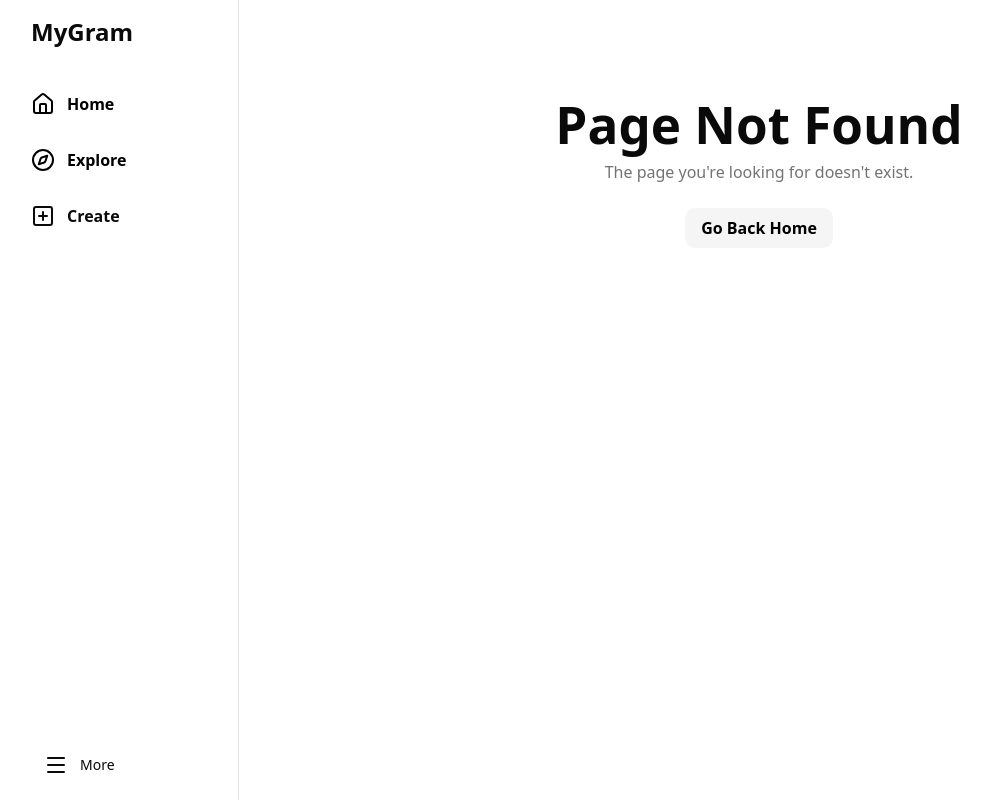
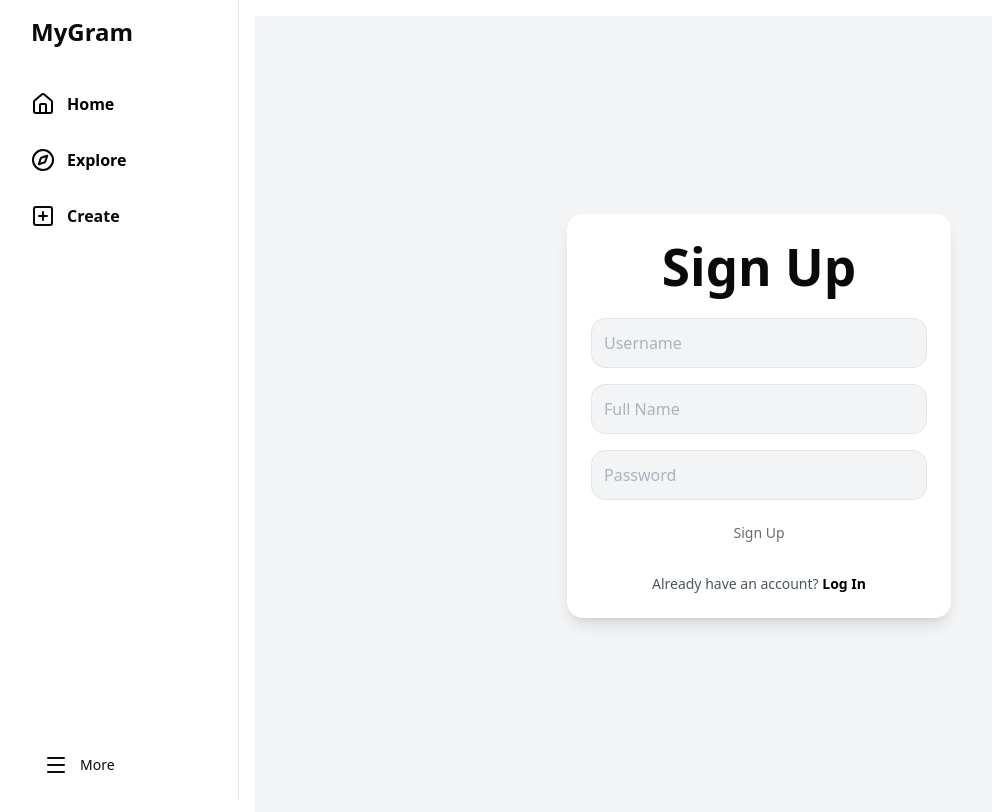
Before and after one commit to JuanAlvin03/instagram-clone, a React app in the folder frontend/: page /register in a window 1280 px wide. Before the commit this address had no page. Shown: the top 812 px of the page, without its empty margins (1-993 px from the left). Built offline with nearby package versions, Linux system fonts and the light colour scheme; the HTML template or start-up script is replaced by a standard one.

Commit message:
created register page

```diff
--- a/frontend/src/app/Router.tsx
+++ b/frontend/src/app/Router.tsx
@@ -6,6 +6,7 @@ import Explore from "../pages/Explore"
 import UserProfilePage from "../pages/UserProfilePage"
 import PostPage from "../pages/PostPage"
 import LoginPage from "../pages/Login"
+import RegisterPage from "@/pages/Register"
 import FollowPage from "../pages/FollowPage"
 
 import SidebarNav from "../components/nav/SidebarNav"
@@ -29,6 +30,7 @@ const Router: React.FC = () => {
           <Routes>
             {/* Public route */}
             <Route path="/login" element={<LoginPage />} />
+            <Route path="/register" element={<RegisterPage />} />
 
             {/* Protected routes */}
             <Route element={<RequireAuth />}>
--- a/frontend/src/pages/Login.tsx
+++ b/frontend/src/pages/Login.tsx
@@ -72,9 +72,9 @@ export default function LoginPage() {
           {/* SIGN UP LINK (dummy for now) */}
           <p className="text-center text-sm text-muted-foreground">
             Don’t have an account?{" "}
-            <span className="text-primary cursor-pointer">
-              Sign Up
-            </span>
+            <Link to="/register" className="text-primary cursor-pointer">
+              Register
+            </Link>
           </p>
         </CardContent>
       </Card>
--- /dev/null
+++ b/frontend/src/pages/Register.tsx
@@ -0,0 +1,47 @@
+import React from "react";
+import { Link } from "react-router-dom";
+
+export default function RegisterPage() {
+  return (
+    <div className="min-h-screen flex items-center justify-center bg-gray-100 p-6">
+      <div className="w-full max-w-sm bg-white p-6 rounded-2xl shadow-lg space-y-6">
+        <h1 className="text-2xl font-bold text-center">Sign Up</h1>
+
+        <div className="space-y-4">
+          <input
+            type="text"
+            placeholder="Username"
+            disabled
+            className="w-full p-3 border rounded-xl bg-gray-100 text-gray-500"
+          />
+
+          <input
+            type="text"
+            placeholder="Full Name"
+            disabled
+            className="w-full p-3 border rounded-xl bg-gray-100 text-gray-500"
+          />
+
+          <input
+            type="password"
+            placeholder="Password"
+            disabled
+            className="w-full p-3 border rounded-xl bg-gray-100 text-gray-500"
+          />
+
+          <button
+            disabled
+            className="w-full p-3 bg-blue-500 text-white rounded-xl opacity-60 cursor-not-allowed"
+          >
+            Sign Up
+          </button>
+        </div>
+
+        <p className="text-center text-sm text-gray-600">
+          Already have an account?{' '}
+          <Link to="/login" className="text-blue-500 font-medium">Log In</Link>
+        </p>
+      </div>
+    </div>
+  );
+}
```
